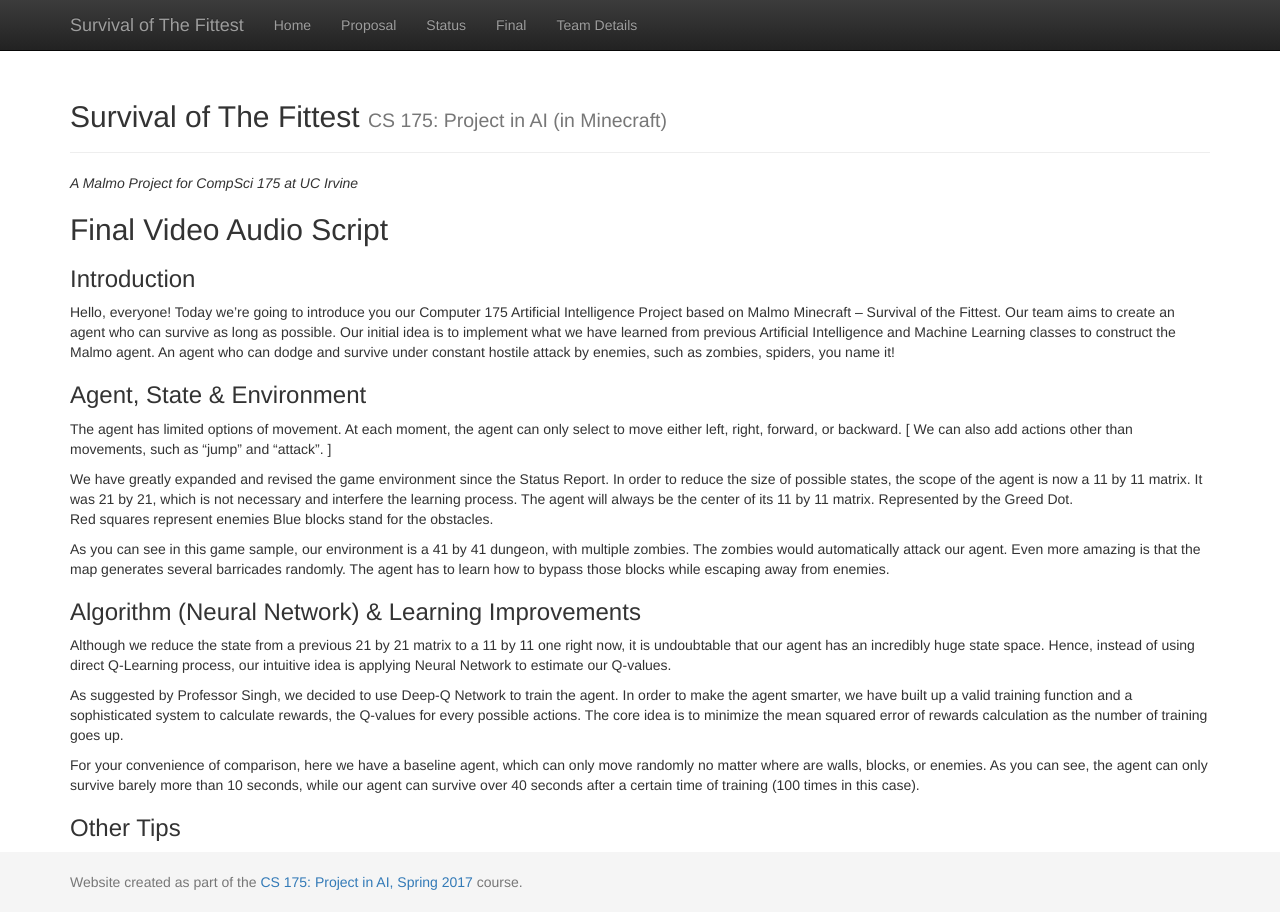
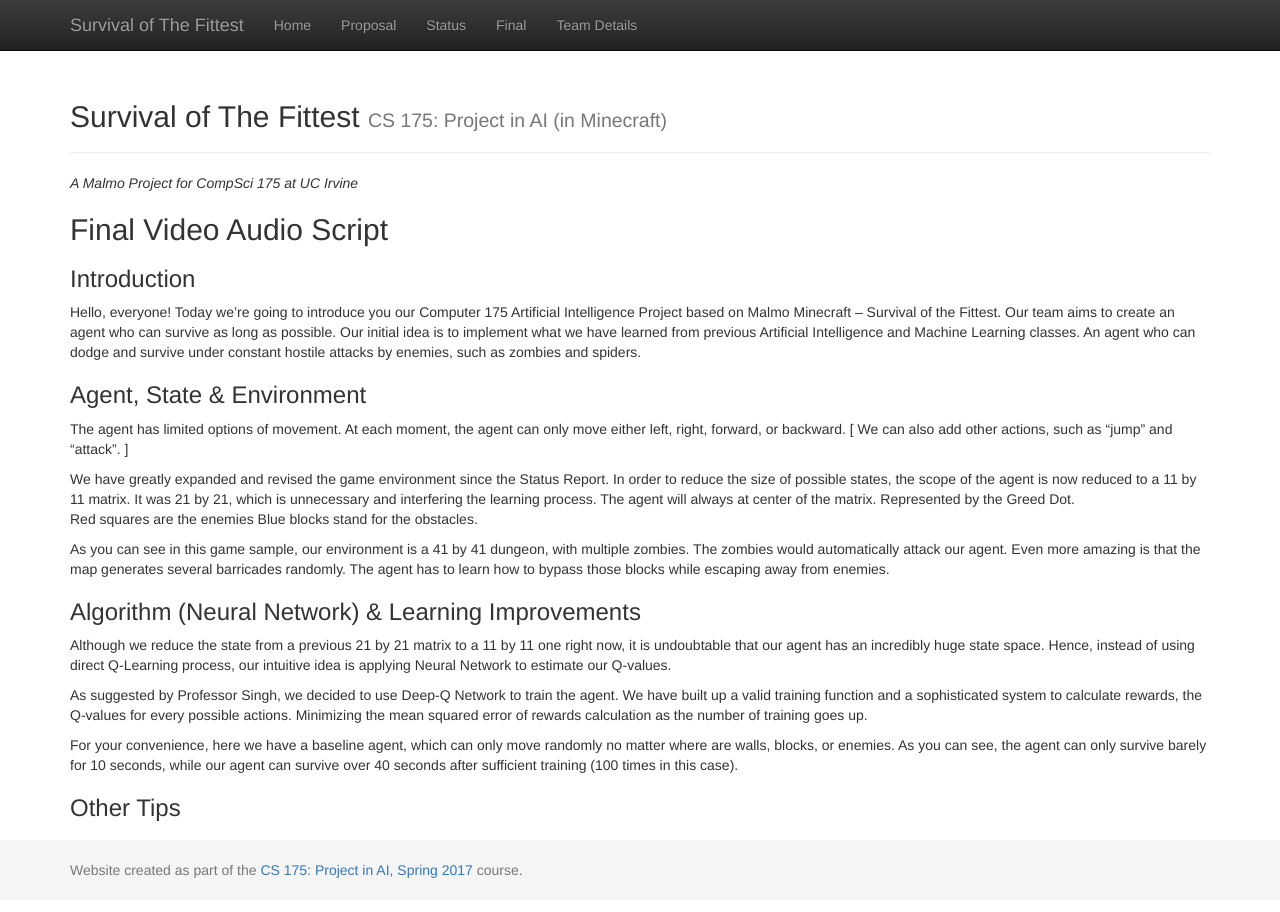
Before and after one commit to mingh2/SurvivalOfTheFittest, a Jekyll site: the page built from docs/final_video_audio_script.md, in a window 1280 px wide. Built offline with Jekyll 4.4.1, drawn with Linux system fonts in a browser that asks for light colours.

Commit message:
Oralization

```diff
--- a/docs/final_video_audio_script.md
+++ b/docs/final_video_audio_script.md
@@ -8,14 +8,14 @@ title:  Final Video Audio Script
 ## Final Video Audio Script
 
 ### Introduction
-Hello, everyone! Today we're going to introduce you our Computer 175 Artificial Intelligence Project based on Malmo Minecraft -- Survival of the Fittest. Our team aims to create an agent who can survive as long as possible. Our initial idea is to implement what we have learned from previous Artificial Intelligence and Machine Learning classes to construct the Malmo agent. An agent who can dodge and survive under constant hostile attack by enemies, such as zombies, spiders, you name it!
+Hello, everyone! Today we're going to introduce you our Computer 175 Artificial Intelligence Project based on Malmo Minecraft -- Survival of the Fittest. Our team aims to create an agent who can survive as long as possible. Our initial idea is to implement what we have learned from previous Artificial Intelligence and Machine Learning classes. An agent who can dodge and survive under constant hostile attacks by enemies, such as zombies and spiders.
 
 ### Agent, State & Environment
-The agent has limited options of movement. At each moment, the agent can only select to move either left, right, forward, or backward. [ We can also add actions other than movements, such as "jump" and "attack". ]
+The agent has limited options of movement. At each moment, the agent can only move either left, right, forward, or backward. [ We can also add other actions, such as "jump" and "attack". ]
 
-We have greatly expanded and revised the game environment since the Status Report. In order to reduce the size of possible states, the scope of the agent is now a 11 by 11 matrix. It was 21 by 21, which is not necessary and interfere the learning process.
-  The agent will always be the center of its 11 by 11 matrix. Represented by the Greed Dot.
-  Red squares represent enemies
+We have greatly expanded and revised the game environment since the Status Report. In order to reduce the size of possible states, the scope of the agent is now reduced to a 11 by 11 matrix. It was 21 by 21, which is unnecessary and interfering the learning process.
+  The agent will always at center of the matrix. Represented by the Greed Dot.
+  Red squares are the enemies
   Blue blocks stand for the obstacles.
 
 As you can see in this game sample, our environment is a 41 by 41 dungeon, with multiple zombies. The zombies would automatically attack our agent. Even more amazing is that the map generates several barricades randomly. The agent has to learn how to bypass those blocks while escaping away from enemies.
@@ -23,8 +23,8 @@ As you can see in this game sample, our environment is a 41 by 41 dungeon, with
 ### Algorithm (Neural Network) & Learning Improvements
 Although we reduce the state from a previous 21 by 21 matrix to a 11 by 11 one right now, it is undoubtable that our agent has an incredibly huge state space. Hence, instead of using direct Q-Learning process, our intuitive idea is applying Neural Network to estimate our Q-values.
 
-As suggested by Professor Singh, we decided to use Deep-Q Network to train the agent. In order to make the agent smarter, we have built up a valid training function and a sophisticated system to calculate rewards, the Q-values for every possible actions. The core idea is to minimize the mean squared error of rewards calculation as the number of training goes up.
+As suggested by Professor Singh, we decided to use Deep-Q Network to train the agent. We have built up a valid training function and a sophisticated system to calculate rewards, the Q-values for every possible actions. Minimizing the mean squared error of rewards calculation as the number of training goes up.
 
-For your convenience of comparison, here we have a baseline agent, which can only move randomly no matter where are walls, blocks, or enemies. As you can see, the agent can only survive barely more than 10 seconds, while our agent can survive over 40 seconds after a certain time of training (100 times in this case).
+For your convenience, here we have a baseline agent, which can only move randomly no matter where are walls, blocks, or enemies. As you can see, the agent can only survive barely for 10 seconds, while our agent can survive over 40 seconds after sufficient training (100 times in this case).
 
 ### Other Tips
```
